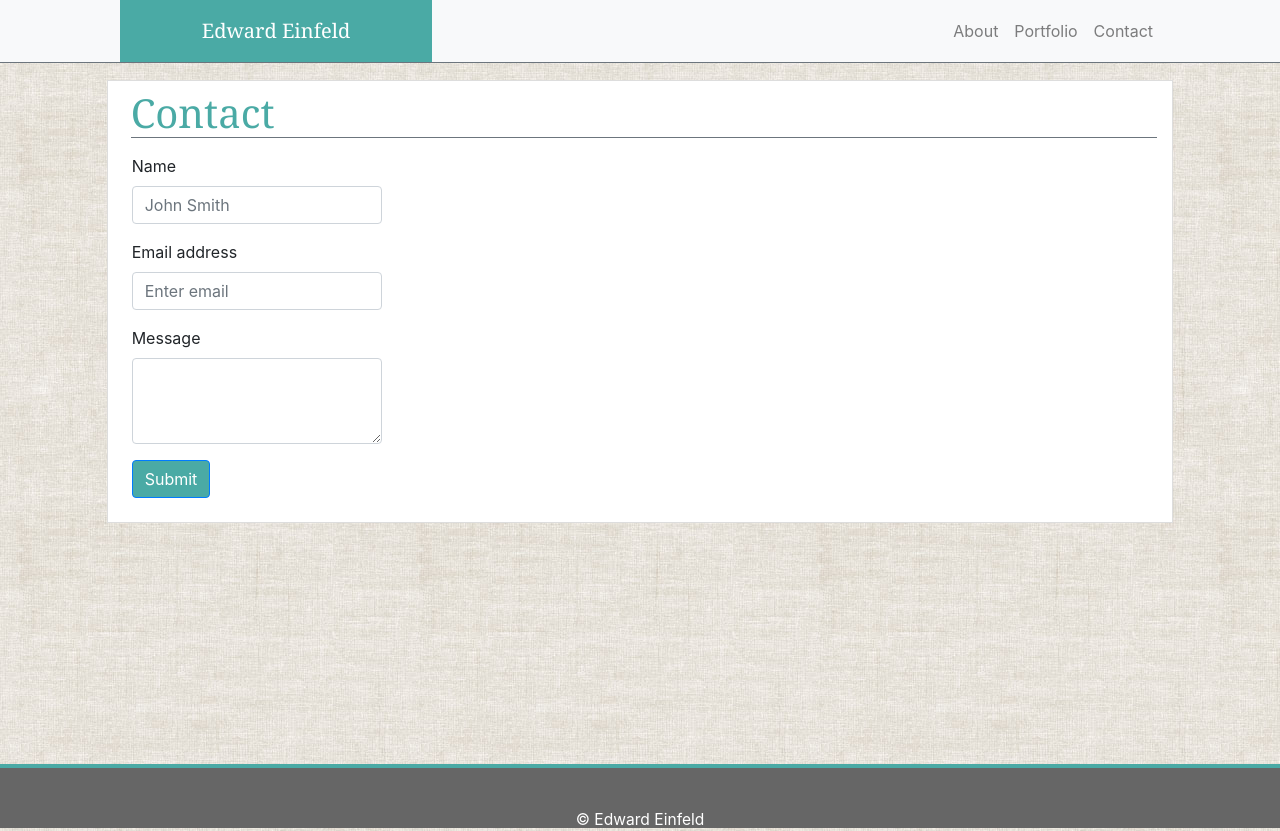
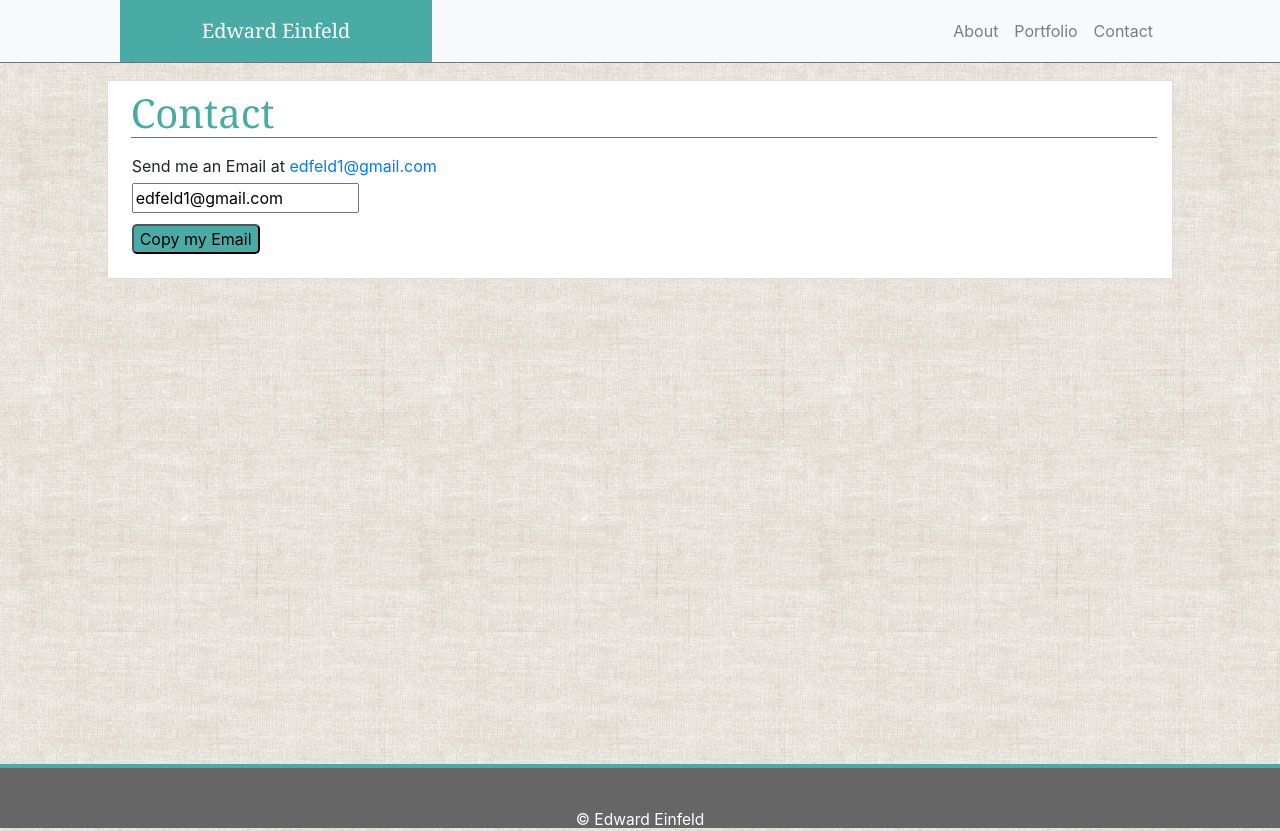
Before and after one commit to edfeld/mern-portfolio2, a React (Create React App) app: page /Contact in a window 1280 px wide. Built offline with nearby package versions, Linux system fonts and the light colour scheme.

Commit message:
added email copy function

```diff
--- a/public/assets/css/portfolio.css
+++ b/public/assets/css/portfolio.css
@@ -73,6 +73,22 @@ img.photo {
 
     /* width: 315px; */
 }
+
+.email-form {
+    margin: 5px 0 5px 0;
+}
+
+.email-text-area {
+    resize:  none!important;
+    height: 30px!important;
+    padding-left: 3px!important;
+}
+
+.email-button{
+    background-color:  #4aaaa5;
+    border-radius: 5px;
+}
+
 /*
 =========================================
 Media query sm, xs
--- a/src/App.js
+++ b/src/App.js
@@ -8,15 +8,42 @@ import Portfolio from './pages/Portfolio'
 import Contact from './pages/Contact'
 import NoMatch from './pages/NoMatch'
 
+
+
+// const App = () => {
+//   const email="edfeld1@gmail.com"
+//   return(
+//     <div>
+//       <NavBar />
+//       <Switch>
+//         <Route exact path="/" component={About} />
+//         <Route exact path="/Portfolio" component={Portfolio} />
+//         <Route exact path="/Contact"
+//           render={props => <Contact Email={email} />} />
+//           <Route component={NoMatch} />
+//       </Switch>
+//       <Footer />
+//     </div>
+//   )
+// }
+
 class App extends Component {
+constructor() {
+  super()
+  this.email = "edfeld1@gmail.com"
+}
+  state = {
+    navSelection: 'Home',
+  }
 
-  // state = {
-  //   navSelection: 'Home'
-  // }
 
-  // navChange = ( selection ) => {
-  //   this.setState ({navSelection : selection || 'Home' })  // if selection is falsey set to 'Home'
-  // }
+  navChange = ( selection ) => {
+    this.setState ({navSelection : selection || 'Home' })  // if selection is falsey set to 'Home'
+  }
+
+  goContact = (props) => {
+    return (<Contact {...props.email} />)
+  }
 
   render() {
     return (
@@ -26,7 +53,11 @@ class App extends Component {
           <Switch>
             <Route exact path="/" component={About} />
             <Route exact path="/Portfolio" component={Portfolio} />
-            <Route exact path="/Contact" component={Contact} />
+            <Route exact path="/Contact" render={() =>
+              <Contact email={this.email} />
+            }
+            />
+            {/* <Route exact path="/Contact" component={Contact} /> */}
             <Route component={NoMatch} />
           </Switch>
           <Footer />
--- a/src/pages/Contact.js
+++ b/src/pages/Contact.js
@@ -1,36 +1,116 @@
 import React from 'react'
 
-function Contact () {
+// function Contact (props) {
+
+//     return (
+//     <div>
+//         <div className="container main-container col-12 col-md-10 offset-md-1 clear-fix mt-3">
+//         {/*<!-- row 1 -->*/}
+//         <div className="row">
+//             <div className="col-md-12 col-12  m-2">
+//                 <h1 className="border-bottom border-secondary mr-2" >Contact</h1>
+//             </div>
+//         </div>
+//         {/*<!-- row 2 -->*/}
+//         <div className="row px-4 pb-4">
+//          <div ClassName="email-div">Send me an email at <a className="mail" href={`mailto:${props.email}`}>{props.email}</a>
+//          <form>
+//           <textarea
+//             // ref={(textarea) => this.textArea = textarea}
+//             value={props.email}
+//           />
+//         </form>
+//          </div>
+//             {/* <form>
+//                 <div className="form-group">
+//                     <label for="exampleInputName">Name</label>
+//                     <input type="text" className="form-control form-input" id="exampleInputName" placeholder="John Smith"/>
+//                 </div>
+//                 <div className="form-group">
+//                     <label for="exampleInputEmail1">Email address</label>
+//                     <input type="email" className="form-control form-input" id="exampleInputEmail1" placeholder="Enter email"/>
+//                 </div>
+//                 <div className="form-group">
+//                     <label for="exampleFormControlTextarea1">Message</label>
+//                     <textarea className="form-control" id="exampleFormControlTextarea1" rows="3"></textarea>
+//                 </div>
+//                 <button type="submit" className="submit-btn btn btn-primary">Submit</button>
+//             </form> */}
+//         </div>
+//     </div> {/*<!-- main-container --> */}
+//   </div>
+//     )
+// }
+
+// New Object version
+class Contact extends React.Component {
+    constructor(props) {
+        super(props);
+
+        this.state = {
+            copySuccess: ''
+        }
+    }
+
+    copyToClipboard = (e) => {
+        this.textArea.select();
+        document.execCommand('copy');
+        // This is just personal preference.
+        // I prefer to not show the the whole text area selected.
+        e.target.focus();
+        this.setState({ copySuccess: 'Copied!' });
+      };
+
+
+    render() {
         return (
         <div>
-        <div class="container main-container col-12 col-md-10 offset-md-1 clear-fix mt-3">
+            <div className="container main-container col-12 col-md-10 offset-md-1 clear-fix mt-3">
             {/*<!-- row 1 -->*/}
-        <div class="row">
-                <div class="col-md-12 col-12  m-2">
-                    <h1 class="border-bottom border-secondary mr-2" >Contact</h1>
+            <div className="row">
+                <div className="col-md-12 col-12  m-2">
+                    <h1 className="border-bottom border-secondary mr-2" >Contact</h1>
                 </div>
             </div>
             {/*<!-- row 2 -->*/}
-        <div class="row px-4 pb-4">
-            <form>
-                <div class="form-group">
+            <div className="row px-4 pb-4">
+            <div className="email-div">Send me an Email at <a className="mail" href={`mailto:${this.props.email}`}>{this.props.email}</a>
+            <form className="email-form">
+            <textarea className="email-text-area"
+                ref={(textarea) => this.textArea = textarea}
+                value={this.props.email}
+                />
+            </form>
+            {
+            /* Logical shortcut for only displaying the
+                button if the copy command exists */
+            document.queryCommandSupported('copy') &&
+            <div>
+                <button className="email-button" onClick={this.copyToClipboard}>Copy my Email</button>
+                <span style={{marginLeft: "10px"}}>{this.state.copySuccess}</span>
+            </div>
+            }
+            </div>
+                {/* <form>
+                    <div className="form-group">
                         <label for="exampleInputName">Name</label>
-                    <input type="text" class="form-control form-input" id="exampleInputName" placeholder="John Smith"/>
+                        <input type="text" className="form-control form-input" id="exampleInputName" placeholder="John Smith"/>
                     </div>
-                <div class="form-group">
+                    <div className="form-group">
                         <label for="exampleInputEmail1">Email address</label>
-                    <input type="email" class="form-control form-input" id="exampleInputEmail1" placeholder="Enter email"/>
+                        <input type="email" className="form-control form-input" id="exampleInputEmail1" placeholder="Enter email"/>
                     </div>
-                <div class="form-group">
+                    <div className="form-group">
                         <label for="exampleFormControlTextarea1">Message</label>
-                    <textarea class="form-control" id="exampleFormControlTextarea1" rows="3"></textarea>
+                        <textarea className="form-control" id="exampleFormControlTextarea1" rows="3"></textarea>
                     </div>
-                <button type="submit" class="submit-btn btn btn-primary">Submit</button>
-            </form>
+                    <button type="submit" className="submit-btn btn btn-primary">Submit</button>
+                </form> */}
             </div>
             </div> {/*<!-- main-container --> */}
         </div>
         )
     }
+}
 
 export default Contact
```
Lines whose indentation alone changed are shown as unchanged.
